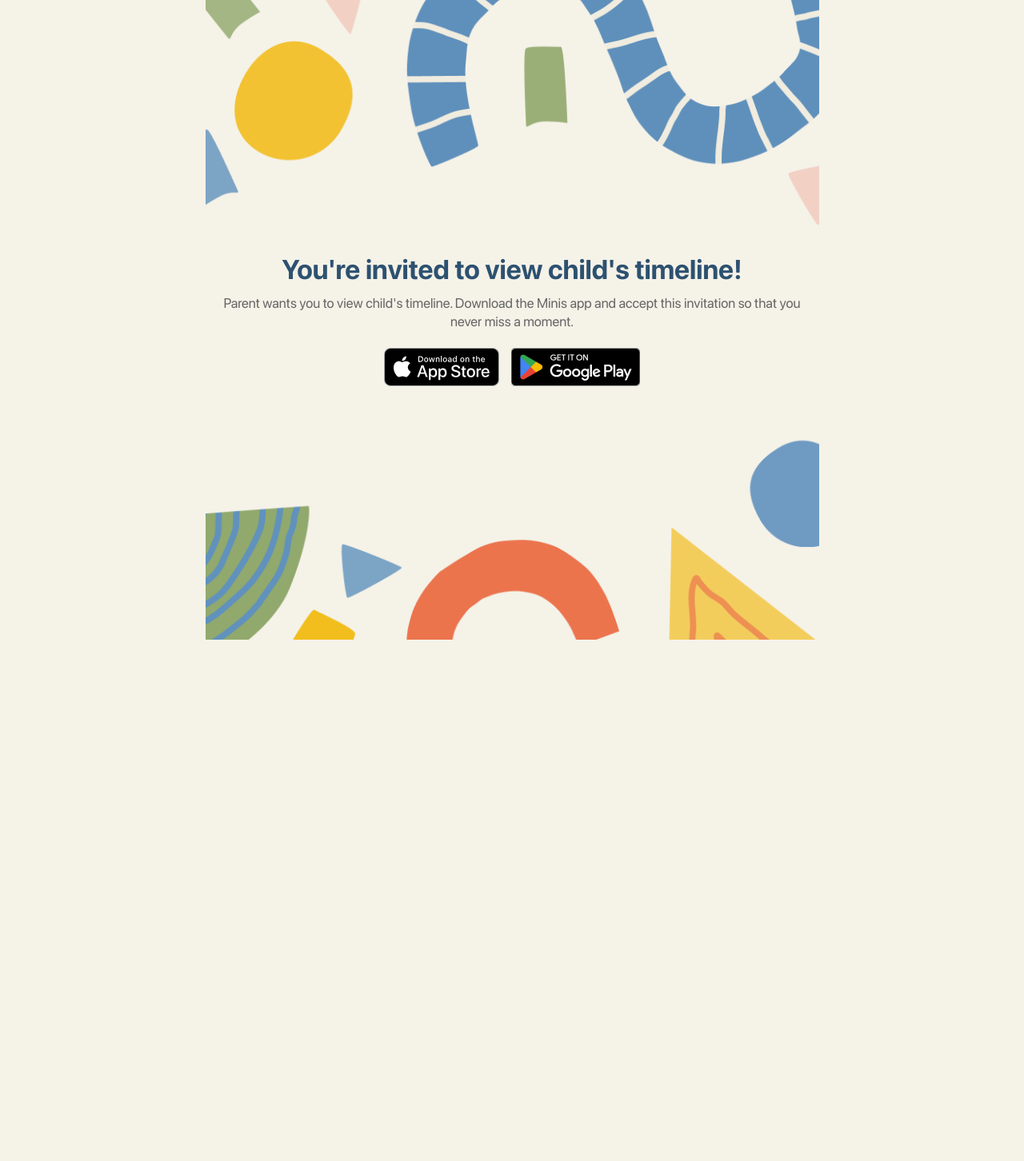
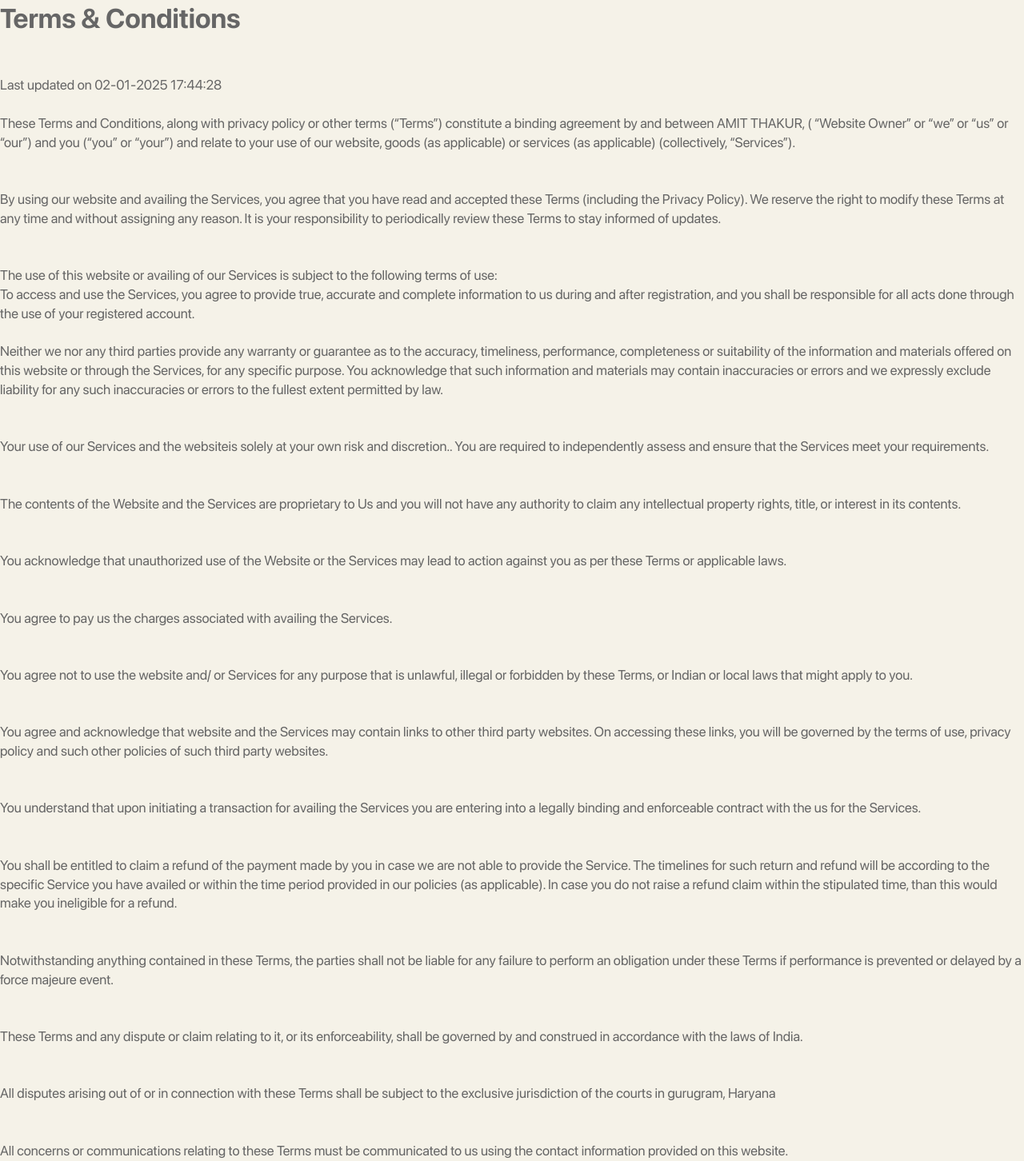
Before and after one commit to AmitThakur11/Avokiddo-copy, a React (Create React App) app: page /privacypolicy in a window 1280 px wide. Shown: the whole page at 80% size. Before the commit the page ends 800 px from the top, so only its background shows below. Built offline with nearby package versions, Linux system fonts and the light colour scheme.

Commit message:
add privacy policy

```diff
--- a/src/App.js
+++ b/src/App.js
@@ -2,6 +2,7 @@
 import Invite from "./components/Invite/Invite";
 import { BrowserRouter as Router, Routes, Route } from "react-router-dom";
 import IframeComp from "./IframeComp";
+import PrivacyPolicy from "./PrivacyPolicy";
 
 function App() {
   return (
@@ -9,6 +10,7 @@
       <Router>
         <Routes>
           <Route path="/" element={<Invite />} />
+          <Route path="/privacypolicy" element={<PrivacyPolicy />} />
           <Route path="/app/:code" element={<Invite />} />
           <Route path="*" element={<Invite />} />
           <Route path="/iframe" element={<IframeComp />} />
--- /dev/null
+++ b/src/PrivacyPolicy.js
@@ -0,0 +1,143 @@
+import React from "react";
+
+export default function PrivacyPolicy() {
+  return (
+    <div>
+      <h1>‌Terms & Conditions</h1>
+      <br />
+      <br />
+      <div>
+        <p>‌Last updated on 02-01-2025 17:44:28</p>
+        <br />
+        <p>
+          These Terms and Conditions, along with privacy policy or other terms
+          (“Terms”) constitute a binding agreement by and between AMIT THAKUR, (
+          “Website Owner” or “we” or “us” or “our”) and you (“you” or “your”)
+          and relate to your use of our website, goods (as applicable) or
+          services (as applicable) (collectively, “Services”).
+        </p>
+        <br />
+        <br />
+        <p>
+          By using our website and availing the Services, you agree that you
+          have read and accepted these Terms (including the Privacy Policy). We
+          reserve the right to modify these Terms at any time and without
+          assigning any reason. It is your responsibility to periodically review
+          these Terms to stay informed of updates.
+        </p>
+        <br />
+        <br />
+        <p>
+          The use of this website or availing of our Services is subject to the
+          following terms of use:
+        </p>
+        <ul>
+          <li>
+            To access and use the Services, you agree to provide true, accurate
+            and complete information to us during and after registration, and
+            you shall be responsible for all acts done through the use of your
+            registered account.
+          </li>
+          <br />
+          <li>
+            Neither we nor any third parties provide any warranty or guarantee
+            as to the accuracy, timeliness, performance, completeness or
+            suitability of the information and materials offered on this website
+            or through the Services, for any specific purpose. You acknowledge
+            that such information and materials may contain inaccuracies or
+            errors and we expressly exclude liability for any such inaccuracies
+            or errors to the fullest extent permitted by law.
+          </li>
+          <br />
+          <br />
+          <li>
+            Your use of our Services and the websiteis solely at your own risk
+            and discretion.. You are required to independently assess and ensure
+            that the Services meet your requirements.
+          </li>
+          <br />
+          <br />
+          <p>
+            The contents of the Website and the Services are proprietary to Us
+            and you will not have any authority to claim any intellectual
+            property rights, title, or interest in its contents.
+          </p>
+          <br />
+          <br />
+          <li>
+            You acknowledge that unauthorized use of the Website or the Services
+            may lead to action against you as per these Terms or applicable
+            laws.
+          </li>
+          <br />
+          <br />
+          <li>
+            You agree to pay us the charges associated with availing the
+            Services.
+          </li>
+          <br />
+          <br />
+          <li>
+            You agree not to use the website and/ or Services for any purpose
+            that is unlawful, illegal or forbidden by these Terms, or Indian or
+            local laws that might apply to you.
+          </li>
+          <br />
+          <br />
+          <li>
+            You agree and acknowledge that website and the Services may contain
+            links to other third party websites. On accessing these links, you
+            will be governed by the terms of use, privacy policy and such other
+            policies of such third party websites.
+          </li>
+          <br />
+          <br />
+          <li>
+            You understand that upon initiating a transaction for availing the
+            Services you are entering into a legally binding and enforceable
+            contract with the us for the Services.
+          </li>
+          <br />
+          <br />
+          <li>
+            You shall be entitled to claim a refund of the payment made by you
+            in case we are not able to provide the Service. The timelines for
+            such return and refund will be according to the specific Service you
+            have availed or within the time period provided in our policies (as
+            applicable). In case you do not raise a refund claim within the
+            stipulated time, than this would make you ineligible for a refund.
+          </li>
+          <br />
+          <br />
+          <li>
+            Notwithstanding anything contained in these Terms, the parties shall
+            not be liable for any failure to perform an obligation under these
+            Terms if performance is prevented or delayed by a force majeure
+            event.
+          </li>
+          <br />
+          <br />
+          <li>
+            These Terms and any dispute or claim relating to it, or its
+            enforceability, shall be governed by and construed in accordance
+            with the laws of India.
+          </li>
+          <br />
+          <br />
+          <li>
+            All disputes arising out of or in connection with these Terms shall
+            be subject to the exclusive jurisdiction of the courts in gurugram,
+            Haryana
+          </li>
+          <br />
+          <br />
+          <li>
+            All concerns or communications relating to these Terms must be
+            communicated to us using the contact information provided on this
+            website.
+          </li>
+        </ul>
+      </div>
+    </div>
+  );
+}
```
